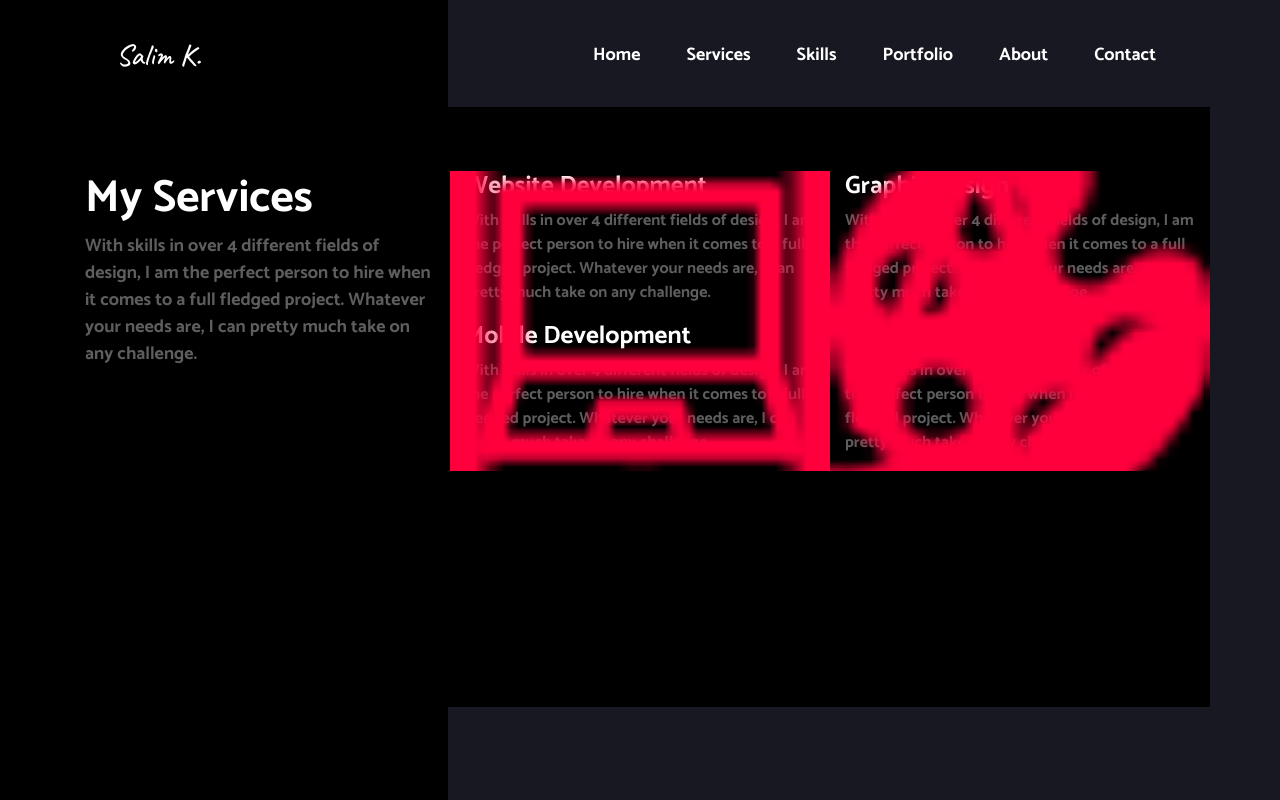
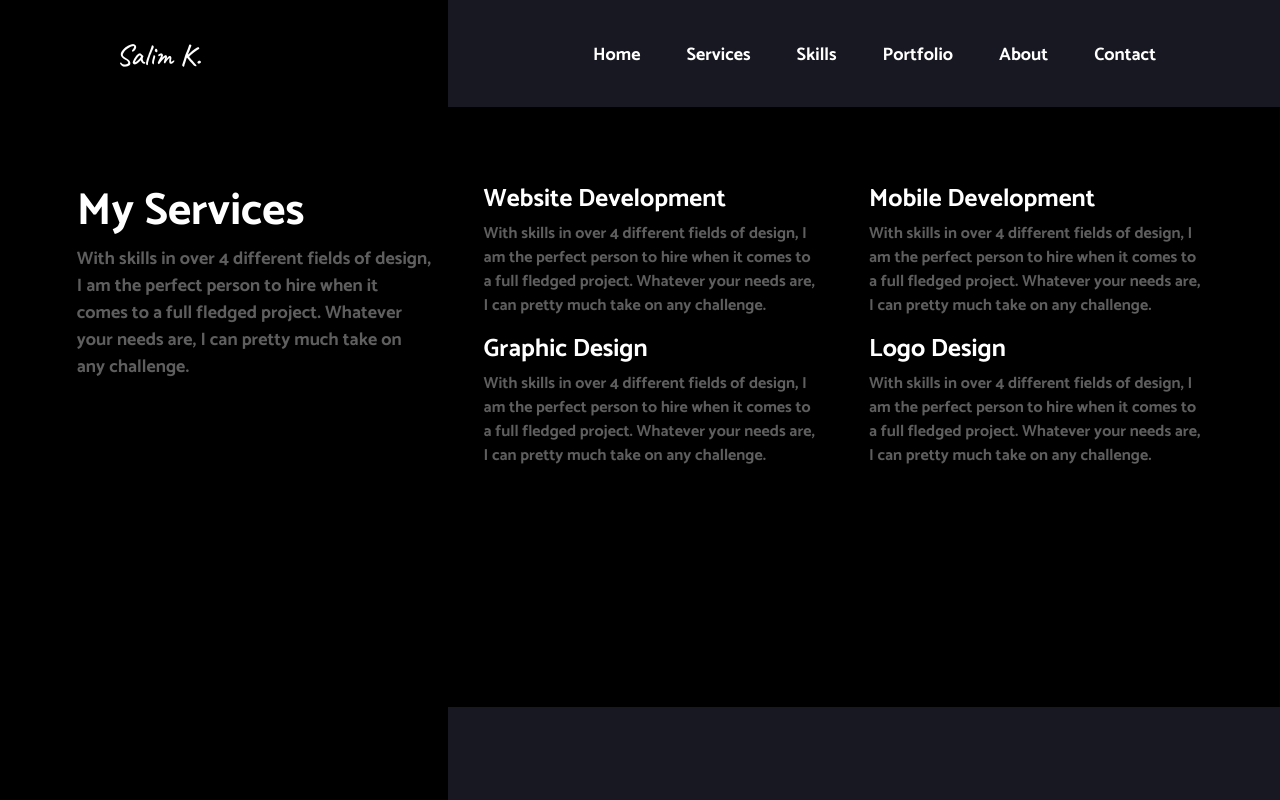
Before and after one commit to salimkaboura8/MyPortfolioReact, a React (Create React App) app: page /Services in a window 1280 px wide. Built offline with nearby package versions, Linux system fonts and the light colour scheme.

Commit message:
Services page aligned

```diff
--- a/src/App.css
+++ b/src/App.css
@@ -208,16 +208,13 @@ img {
 
 .services-wrapper {
   font-family: "RocknRoll One", sans-serif;
+  display: inline-block;
+  vertical-align: auto;
   height: 600px;
   padding-top: 5%;
+  padding: 6%;
   width: auto;
   background-color: black;
-}
-
-.services-text {
-  font-family: "Catamaran", sans-serif;
-  color: white;
-  width: 50%;
 }
 
 .services-wrapper .textone {
@@ -237,11 +234,27 @@ img {
   font-family: "Catamaran", sans-serif;
   font-size: 25px;
   color: white;
+  display: block;
+  padding-left: 6%;
 }
 
 .services-wrapper .texttwosm {
   font-family: "Catamaran", sans-serif;
   font-weight: 20%;
   font-size: 16px;
+  padding-left: 6%;
   color: rgb(94, 94, 94);
 }
+.services-wrapper .myimg {
+  visibility: hidden;
+}
+
+.services-wrapper .laptopLogo {
+  top: 140px;
+  left: 342px;
+}
+
+.services-wrapper .paintingLogo {
+  width: 6%;
+  height: 6%;
+}
--- a/src/components/Services.js
+++ b/src/components/Services.js
@@ -6,41 +6,41 @@ import paintingLogo from "../images/paint.png";
 
 const Services = () => {
   return (
-    <div class="services-wrapper container">
+    <div class="services-wrapper">
       <div class="row">
-        <div class="col-sm">
-          <h1 className="textone xs">My Services</h1>
+        <div class="col-sm-4">
+          <h1 className="textone">My Services</h1>
           <p className="texttwo">
             With skills in over 4 different fields of design, I am the perfect
             person to hire when it comes to a full fledged project. Whatever
             your needs are, I can pretty much take on any challenge.
           </p>
         </div>
-        <div class="col-sm">
-          <img class="laptopLogo xs" src={laptopLogo} />
+        <div class="col-sm-4">
+          <img class="myimg laptopLogo" src={laptopLogo} />
           <h1 className="textonesm">Website Development</h1>
           <p className="texttwosm">
             With skills in over 4 different fields of design, I am the perfect
             person to hire when it comes to a full fledged project. Whatever
             your needs are, I can pretty much take on any challenge.
           </p>
-          <img class="laptopLogo" height="20%" src={mobileLogo} />
+          <img class="myimg paintingLogo" src={paintingLogo} />
+          <h1 className="textonesm">Graphic Design</h1>
+          <p className="texttwosm">
+            With skills in over 4 different fields of design, I am the perfect
+            person to hire when it comes to a full fledged project. Whatever
+            your needs are, I can pretty much take on any challenge.
+          </p>
+        </div>
+        <div class="col-sm-4">
+          <img class="myimg mobileLogo" src={mobileLogo} />
           <h1 className="textonesm">Mobile Development</h1>
           <p className="texttwosm">
             With skills in over 4 different fields of design, I am the perfect
             person to hire when it comes to a full fledged project. Whatever
             your needs are, I can pretty much take on any challenge.
           </p>
-        </div>
-        <div class="col-sm">
-          <img class="laptopLogo" height="20%" src={paintingLogo} />
-          <h1 className="textonesm">Graphic Design</h1>
-          <p className="texttwosm">
-            With skills in over 4 different fields of design, I am the perfect
-            person to hire when it comes to a full fledged project. Whatever
-            your needs are, I can pretty much take on any challenge.
-          </p>
-          <img class="laptopLogo" height="20%" src={logoLogo} />
+          <img class="myimg logoLogo" src={logoLogo} />
           <h1 className="textonesm">Logo Design</h1>
           <p className="texttwosm">
             With skills in over 4 different fields of design, I am the perfect
@@ -50,6 +50,17 @@ const Services = () => {
         </div>
       </div>
     </div>
+
+    /*<div class="container">
+      <div class="row">
+        <div class="col">
+
+        <div class="col">
+
+
+        </div>
+      </div>
+    </div>*/
   );
 };
 
```
